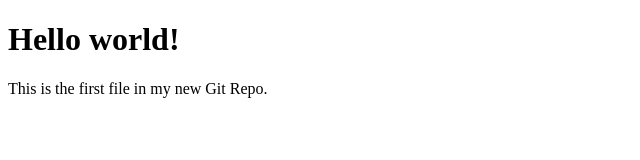
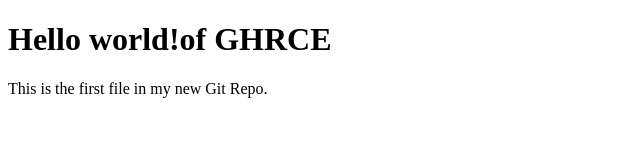
Before and after one commit to girishtalmale/basic, a plain HTML site: page index.html in a window 1280 px wide. Shown: the whole page, without its empty margins (0-640 px from the left). Drawn offline with Linux system fonts and the light colour scheme.

Commit message:
Update index.html

```diff
--- a/index.html
+++ b/index.html
@@ -5,7 +5,7 @@
 </head>
 <body>
 
-<h1>Hello world!</h1>
+<h1>Hello world!of GHRCE</h1>
 <p>This is the first file in my new Git Repo.</p>
 
 </body>
```
